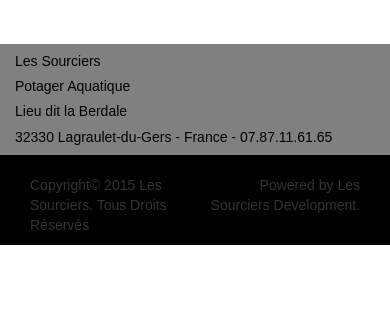
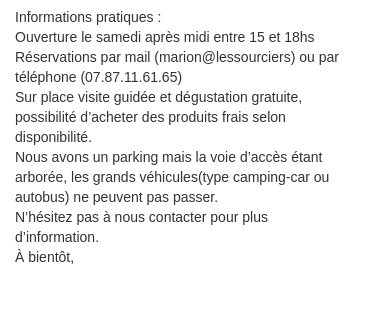
Before and after one commit to nsarle/LesSourciers, a PHP site: page /Contacter.php in a window 390 px wide; the page is wider, and only the part inside the window is pictured. Shown: the part 1301-1615 px from the top of that part. Before the commit the page ends 1546 px from the top of that part, so only its background shows below. Run offline with PHP 8.4, Linux system fonts and the light colour scheme; some libraries are stand-ins or nearby versions; some web fonts are replaced.

Commit message:
some changes

```diff
--- a/Contacter.php
+++ b/Contacter.php
@@ -59,6 +59,44 @@
         </div>
     </section><br>
 
+ <!--texto-->
+            <section class="texto2">
+            <div class="container">
+                <div class="row col-xs-12 col-sm-6 col-md-8 col-lg-8">
+                    <p align="justify">
+                        <p class="tamtex20"><b>Visiter Notre Serre:</b></p>
+                        <h1 class="tamtex20">Les Sourciers ouvrent les portes de leur serre, certains samedi après midi durant
+
+l’été pour des visites guidés gratuite de leur potager aquatique.</h1><br>
+                        <p>
+
+Date d’ouverture (samedi entre 15 et 18h) <br><br>
+Samedi 16 Mai <br>
+Samedi 30 Mai <br>
+Samedi 13 Juin <br>
+Samedi 27 Juin <br>
+Samedi 11 Juillet <br>
+Samedi 25 Juillet <br>
+Samedi 8 Aout <br>
+Samedi 29 Aout <br>
+Samedi 12 Septembre <br>
+Samedi 26 Septembre <br><br>
+
+Informations pratiques : <br>
+Ouverture le samedi après midi entre 15 et 18hs <br>
+Réservations par mail (marion@lessourciers) ou par téléphone (07.87.11.61.65) <br>
+Sur place visite guidée et dégustation gratuite, possibilité d’acheter des produits frais selon disponibilité. <br>
+Nous avons un parking mais la voie d’accès étant arborée, les grands véhicules(type camping-car ou autobus) ne peuvent pas passer. <br>
+N’hésitez pas à nous contacter pour plus d’information. <br>
+À bientôt, <br><br>
+
+<!--Marion & Nicolas</p> <br>
+
+            <a href=""><img src="img/marionnico.jpg" class="img-rounded img-responsive"></a><br>-->
+        </div>
+        </div>
+        </section><br>
+
     <!--Mapa-->
     <section>
                 <div class="container">
--- a/Visites.php
+++ b/Visites.php
@@ -6,6 +6,7 @@
             <div class="container">
                 <div class="row col-xs-12 col-sm-6 col-md-8 col-lg-8">
                     <p align="justify">
+                        <p class="tamtex20"><b>Visiter Notre Serre:</b></p><br>
                         <h1 class="tamtex20">Les Sourciers ouvrent les portes de leur serre, certains samedi après midi durant
 
 l’été pour des visites guidés gratuite de leur potager aquatique.</h1><br>
@@ -31,10 +32,11 @@ Nous avons un parking mais la voie d’accès étant arborée, les grands véhic
 N’hésitez pas à nous contacter pour plus d’information. <br>
 À bientôt, <br><br>
 
-Marion & Nicolas</p> <br>
+<!--Marion & Nicolas</p> <br>
 
-            <a href=""><img src="img/marionnico.jpg" class="img-rounded img-responsive"></a><br>
+           <a href=""><img src="img/marionnico.jpg" class="img-rounded img-responsive"></a><br>-->
         </div>
         </div>
         </section><br>
+
 <?php include('footer.php') ?>
--- a/navbar.php
+++ b/navbar.php
@@ -24,7 +24,7 @@
                 </li>
             <li <?php if (strstr($currentPage, 'Nos_Produits')) { echo 'class="active"'; } ?>><a href="Nos_Produits.php">Nos Produits</a></li>
             <li <?php if (strstr($currentPage, 'APropos')) { echo 'class="active"'; } ?>><a href="APropos.php">A Propos de Notre Ferme</a></li>
-            <li <?php if (strstr($currentPage, 'Visites')) { echo 'class="active"'; } ?>><a href="Visites.php">Visites</a></li>
+            <li <?php if (strstr($currentPage, 'Visites')) { echo 'class="active"'; } ?>><a href="Contacter.php">Visites</a></li>
             <li <?php if (strstr($currentPage, 'Contacter')) { echo 'class="active"'; } ?>><a href="Contacter.php">Nous contacter</a></li>
          </ul>
         <ul class="nav navbar-nav navbar-right">
```
Also changed, not shown: Partenaires.php (+32 -15 lines).
